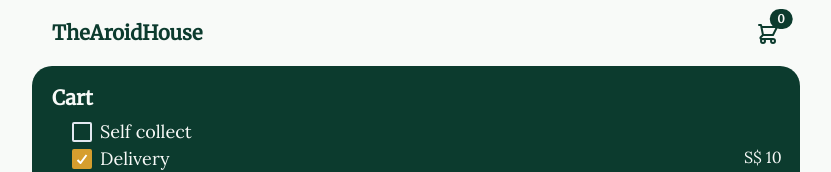
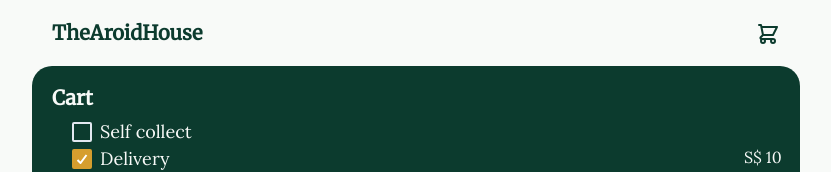
Before and after one commit to thearoidhouse/the-aroid-house-official-site, a Next.js app: page /cart in a window 1280 px wide. Shown: the top 172 px of the page, without its empty margins (224-1055 px from the left). Built offline with nearby package versions, Linux system fonts and the light colour scheme.

Commit message:
refactor: :sparkles: Add cart show no bubble when it is empty

```diff
--- a/src/components/buttons/CartButton.js
+++ b/src/components/buttons/CartButton.js
@@ -5,6 +5,11 @@
 
 const CartButton = React.forwardRef(function Cart({ onClick, href }, ref) {
   const [items, setItems] = useContext(CartContext);
+
+  const cartItemsCount = items.reduce((accumulator, cartItem) => {
+    return accumulator + cartItem.quantity;
+  }, 0);
+
   return (
     <span href={href} onClick={onClick} ref={ref}>
       <chakra.span
@@ -24,6 +29,8 @@
         >
           <path d="M3 3h2l.4 2M7 13h10l4-8H5.4M7 13L5.4 5M7 13l-2.293 2.293c-.63.63-.184 1.707.707 1.707H17m0 0a2 2 0 100 4 2 2 0 000-4zm-8 2a2 2 0 11-4 0 2 2 0 014 0z"></path>
         </Icon>
+
+        {cartItemsCount > 0 && (
           <chakra.span
             pos="absolute"
             top="-1px"
@@ -38,10 +45,9 @@
             bg="text"
             rounded="full"
           >
-          {items.reduce((accumulator, cartItem) => {
-            return accumulator + cartItem.quantity;
-          }, 0)}
+            {cartItemsCount}
           </chakra.span>
+        )}
       </chakra.span>
     </span>
   );
```
Lines whose indentation alone changed are shown as unchanged.
